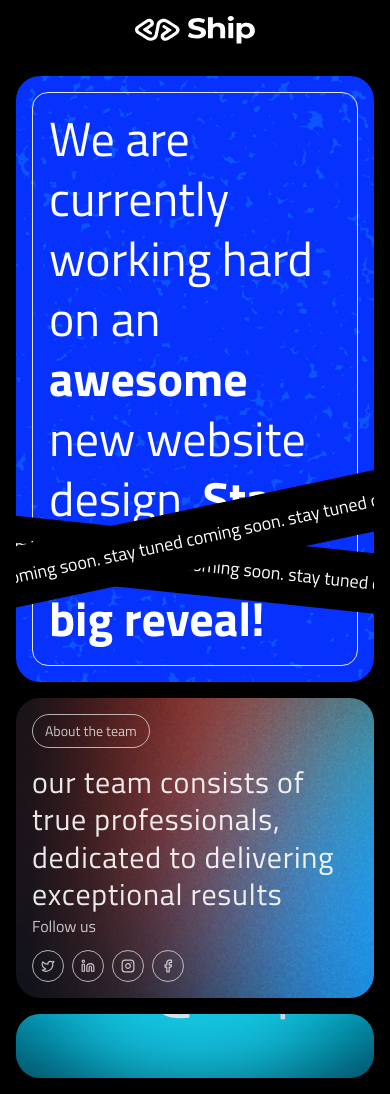
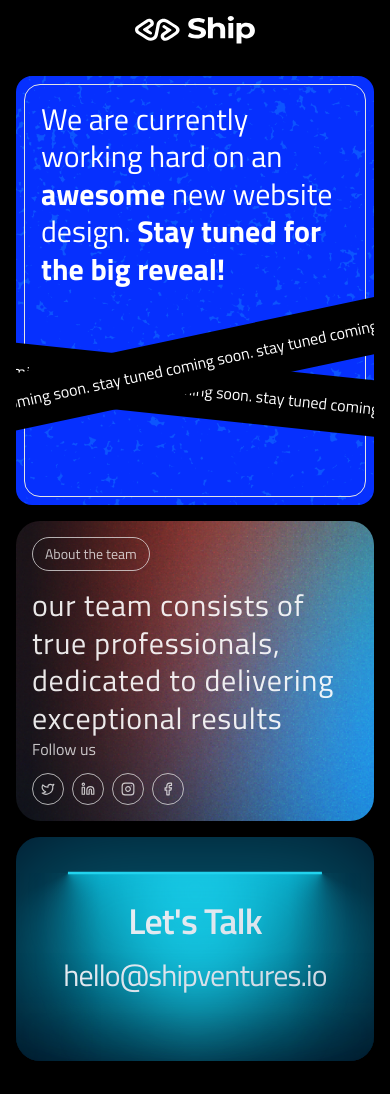
Before and after one commit to the-moezzat/ship, a Next.js app: page / in a window 390 px wide. Built offline with nearby package versions, Linux system fonts and the light colour scheme.

Commit message:
feat: mobile responsiveness

```diff
--- a/app/page.tsx
+++ b/app/page.tsx
@@ -14,13 +14,13 @@ function Page() {
                 <Image src={'/logo.svg'} alt={'logo'} width={120} height={100}/>
             </header>
             <main className={'max-w-[1480px] mx-auto p-4 grid grid-cols-2 grid-rows-2 height-full gap-4 max-md:grid-cols-1 max-md:grid-rows-1 max-md:h-full'}>
-                <div className={'noise  row-span-2 rounded-3xl p-4'}>
+                <div className={'noise md:row-span-2 rounded-2xl md:rounded-3xl md:p-4 p-2 '}>
                     <ComingSoon/>
                 </div>
                 <div className={'bg-orange-500 rounded-3xl gradient-noise p-4'}>
                     <About/>
                 </div>
-                <div className={'rounded-3xl overflow-hidden'}>
+                <div className={'rounded-3xl overflow-hidden '}>
                     <Connect/>
                 </div>
             </main>
--- a/components/coming-soon.tsx
+++ b/components/coming-soon.tsx
@@ -6,22 +6,22 @@ const words = ' We are currently working hard on an ^awesome new website design.
 function ComingSoon() {
     return (
         <>
-            <div className={'border rounded-2xl h-full p-4'}>
+            <div className={'border rounded-2xl h-full p-4 pb-52'}>
                 {/*<h1 className={'text-5xl text-white leading-tight'}>*/}
                 {/*    We are currently working hard on an <b>awesome</b> new website design. <b>Stay tuned for the big*/}
                 {/*    reveal!</b>*/}
 
                 {/*</h1>*/}
-                <TextGenerateEffect words={words} className={'text-white text-3xl'} />
+                <TextGenerateEffect words={words} />
             </div>
 
             <div
-                className={'absolute bg-black text-white text-lg py-4 w-[150%] bottom-20 -left-5 rotate-6 text-nowrap'}>coming
+                className={'absolute bg-black text-white text-base md:text-lg py-4 w-[150%] bottom-20 -left-5 rotate-6 text-nowrap'}>coming
                 soon. stay tuned coming soon. stay tuned coming soon. stay tuned coming soon. stay tuned coming soon.
                 stay tuned coming soon. stay tuned coming soon. stay tuned
             </div>
             <div
-                className={'absolute bg-black text-white text-lg py-4 w-[150%] bottom-32 -left-5 -rotate-12 text-nowrap'}>coming
+                className={'absolute bg-black text-white text-base md:text-lg py-4 w-[150%] bottom-32 -left-5 -rotate-12 text-nowrap'}>coming
                 soon. stay tuned coming soon. stay tuned coming soon. stay tuned coming soon. stay tuned coming soon.
                 stay tuned
             </div>
--- a/components/connect.tsx
+++ b/components/connect.tsx
@@ -10,19 +10,19 @@ function Connect() {
         <>
             <LampContainer>
                 <motion.h2
-                    initial={{ opacity: 0.5, y: 200 }}
+                    initial={{ opacity: 0.5, y: 170 }}
                     whileInView={{ opacity: 1, y: 0 }}
                     transition={{
                         delay: 0.3,
                         duration: 0.8,
                         ease: "easeInOut",
                     }}
-                    className="bg-gradient-to-br from-slate-100 to-slate-300 py-4 bg-clip-text text-center  text-6xl font-semibold tracking-tight text-transparent md:text-7xl"
+                    className="bg-gradient-to-br from-slate-100 to-slate-300 py-4 bg-clip-text text-center  text-4xl font-semibold tracking-tight text-transparent md:text-7xl"
                 >
                     Let&apos;s Talk
 
 
-                    <Link href={'mailto:main@shipventures.io'} className={'text-6xl font-normal block mt-4  underline'}>
+                    <Link href={'mailto:hello@shipventures.io'} className={'text-3xl md:text-6xl font-normal block mt-4  underline'}>
                         hello@shipventures.io
                     </Link>
                 </motion.h2>
--- a/components/ui/lamb.tsx
+++ b/components/ui/lamb.tsx
@@ -2,25 +2,6 @@
 import React from "react";
 import { motion } from "framer-motion";
 import { cn } from "@/lib/utils";
-
-export function LampDemo() {
-    return (
-        <LampContainer>
-            <motion.h1
-                initial={{ opacity: 0.5, y: 100 }}
-                whileInView={{ opacity: 1, y: 0 }}
-                transition={{
-                    delay: 0.3,
-                    duration: 0.8,
-                    ease: "easeInOut",
-                }}
-                className="mt-8 bg-gradient-to-br from-slate-300 to-slate-500 py-4 bg-clip-text text-center text-4xl font-medium tracking-tight text-transparent md:text-7xl"
-            >
-                Build lamps <br /> the right way
-            </motion.h1>
-        </LampContainer>
-    );
-}
 
 export const LampContainer = ({
                                   children,
@@ -32,14 +13,14 @@ export const LampContainer = ({
     return (
         <div
             className={cn(
-                "relative flex pt-16 h-full flex-col items-start justify-start overflow-hidden bg-slate-950 w-full rounded-md z-0",
+                "relative flex md:pt-16 pt-32 h-56 md:h-full flex-col items-start justify-start overflow-hidden bg-slate-950 w-full rounded-md z-0",
                 className
             )}
         >
-            <div className="relative flex w-full flex-1 scale-y-125 items-center justify-center isolate z-0 ">
+            <div className="relative flex w-full flex-1 grow-1 shrink-0 scale-y-125 items-center justify-center isolate z-0 ">
                 <motion.div
                     initial={{ opacity: 0.5, width: "15rem" }}
-                    whileInView={{ opacity: 1, width: "30rem" }}
+                    whileInView={{ opacity: 1, width: "71%" }}
                     transition={{
                         delay: 0.3,
                         duration: 0.8,
@@ -55,7 +36,7 @@ export const LampContainer = ({
                 </motion.div>
                 <motion.div
                     initial={{ opacity: 0.5, width: "15rem" }}
-                    whileInView={{ opacity: 1, width: "30rem" }}
+                    whileInView={{ opacity: 1, width: "71%" }}
                     transition={{
                         delay: 0.3,
                         duration: 0.8,
@@ -64,7 +45,7 @@ export const LampContainer = ({
                     style={{
                         backgroundImage: `conic-gradient(var(--conic-position), var(--tw-gradient-stops))`,
                     }}
-                    className="absolute inset-auto left-1/2 h-56 w-[30rem] bg-gradient-conic from-transparent via-transparent to-cyan-500 text-white [--conic-position:from_290deg_at_center_top]"
+                    className="absolute inset-auto left-1/2 h-56 w-[71%] bg-gradient-conic from-transparent via-transparent to-cyan-500 text-white [--conic-position:from_290deg_at_center_top]"
                 >
                     <div className="absolute  w-40 h-[100%] right-0 bg-slate-950  bottom-0 z-20 [mask-image:linear-gradient(to_left,white,transparent)]" />
                     <div className="absolute  w-[100%] right-0 bg-slate-950 h-40 bottom-0 z-20 [mask-image:linear-gradient(to_top,white,transparent)]" />
@@ -74,7 +55,7 @@ export const LampContainer = ({
                 <div className="absolute inset-auto z-50 h-36 w-[28rem] -translate-y-1/2 rounded-full bg-cyan-500 opacity-50 blur-3xl"></div>
                 <motion.div
                     initial={{ width: "8rem" }}
-                    whileInView={{ width: "16rem" }}
+                    whileInView={{ width: "40%" }}
                     transition={{
                         delay: 0.3,
                         duration: 0.8,
@@ -84,21 +65,23 @@ export const LampContainer = ({
                 ></motion.div>
                 <motion.div
                     initial={{ width: "15rem" }}
-                    whileInView={{ width: "30rem" }}
+                    whileInView={{ width: "71%" }}
                     transition={{
                         delay: 0.3,
                         duration: 0.8,
                         ease: "easeInOut",
                     }}
-                    className="absolute inset-auto z-50 h-0.5 w-[30rem] -translate-y-[7rem] bg-cyan-400 "
+                    className="absolute inset-auto left-1/2 -translate-x-1/2 z-50 h-0.5 w-[71%] -translate-y-[7rem] bg-cyan-400 "
                 ></motion.div>
 
                 <div className="absolute inset-auto z-40 h-44 w-full -translate-y-[12.5rem] bg-slate-950 "></div>
             </div>
 
-            <div className="absolute bottom-12 left-1/2 -translate-x-1/2 w-full  z-50 shrink  items-center px-5">
-                {children}
-            </div>
+            {/*<div className={" h-0 bottom-12 left-1/2 -translate-x-1/2 w-full  z-50 shrink  items-center px-5"}>*/}
+                <div className=" relative z-50 flex h-0 left-1/2 -translate-x-1/2 -translate-y-44 md:-translate-y-60 flex-col items-center md:px-5">
+                    {children}
+                </div>
+            {/*</div>*/}
         </div>
     );
 };
--- a/components/ui/text-generate-effect.tsx
+++ b/components/ui/text-generate-effect.tsx
@@ -45,7 +45,7 @@ export const TextGenerateEffect = ({
 
     return (
         <div className={cn(className)}>
-                <h1 className="text-White text-5xl text-white leading-tight" aria-label={"words"}>
+                <h1 className="text-White text-3xl sm:text-4xl md:text-5xl text-white leading-tight" aria-label={"words"}>
                     {renderWords()}
                 </h1>
         </div>
```
